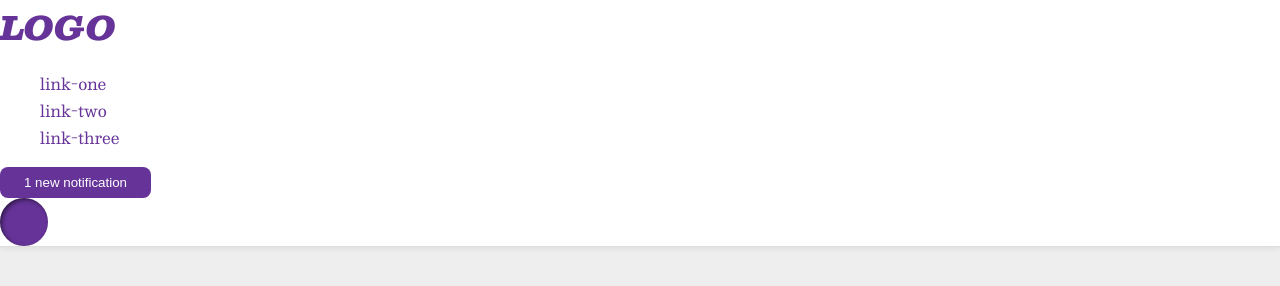
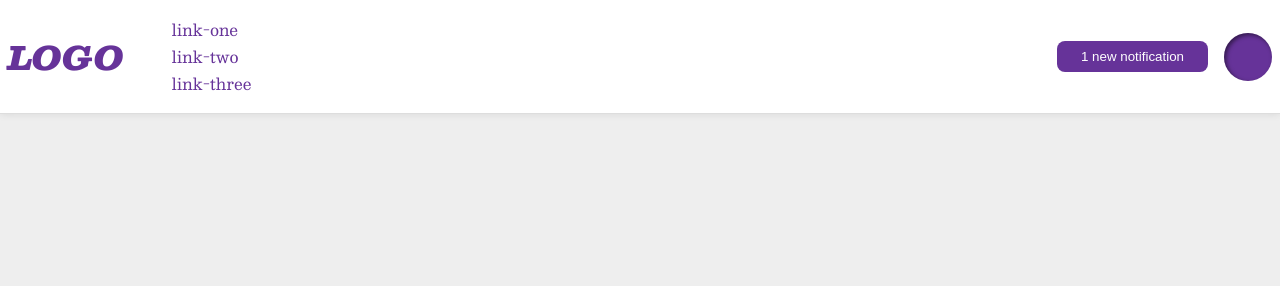
Before and after one commit to tr-h3x/flex-header-2, a plain HTML site: page index.html in a window 1280 px wide. Drawn offline with nearby package versions, Linux system fonts and the light colour scheme.

Commit message:
Add styles to replicate. Fix link placement*

```diff
--- a/index.html
+++ b/index.html
@@ -12,11 +12,13 @@
       <div class="logo">
         LOGO
     </div>
+    <div class="link">
         <ul class="links">
                 <li><a href="google.com">link-one</a></li>
                 <li><a href="google.com">link-two</a></li>
                 <li><a href="google.com">link-three</a></li>
         </ul>
+    </div>
       <button class="notifications">
         1 new notification
       </button>
--- a/style.css
+++ b/style.css
@@ -12,6 +12,9 @@ body {
   background: white;
   border-bottom: 1px solid #ddd;
   box-shadow: 0 0 8px rgba(0,0,0,.1);
+  display: flex;
+  align-items: center;
+
 }
 
 .profile-image {
@@ -20,6 +23,8 @@ body {
   border-radius: 50%;
   width: 48px;
   height:  48px;
+  margin: 8px;
+
 }
 
 .logo {
@@ -27,7 +32,10 @@ body {
   font-size: 32px;
   font-weight: 900;
   font-style: italic;
+  margin: 8px;
 }
+
+
 
 button {
   border: none;
@@ -46,3 +54,13 @@ a {
 ul {
   list-style-type: none;
 }
+
+.notifications {
+  margin:8px;
+  margin-left:auto;
+}
+
+.link {
+  display: flex;
+
+}
```
Lines whose indentation alone changed are shown as unchanged.
